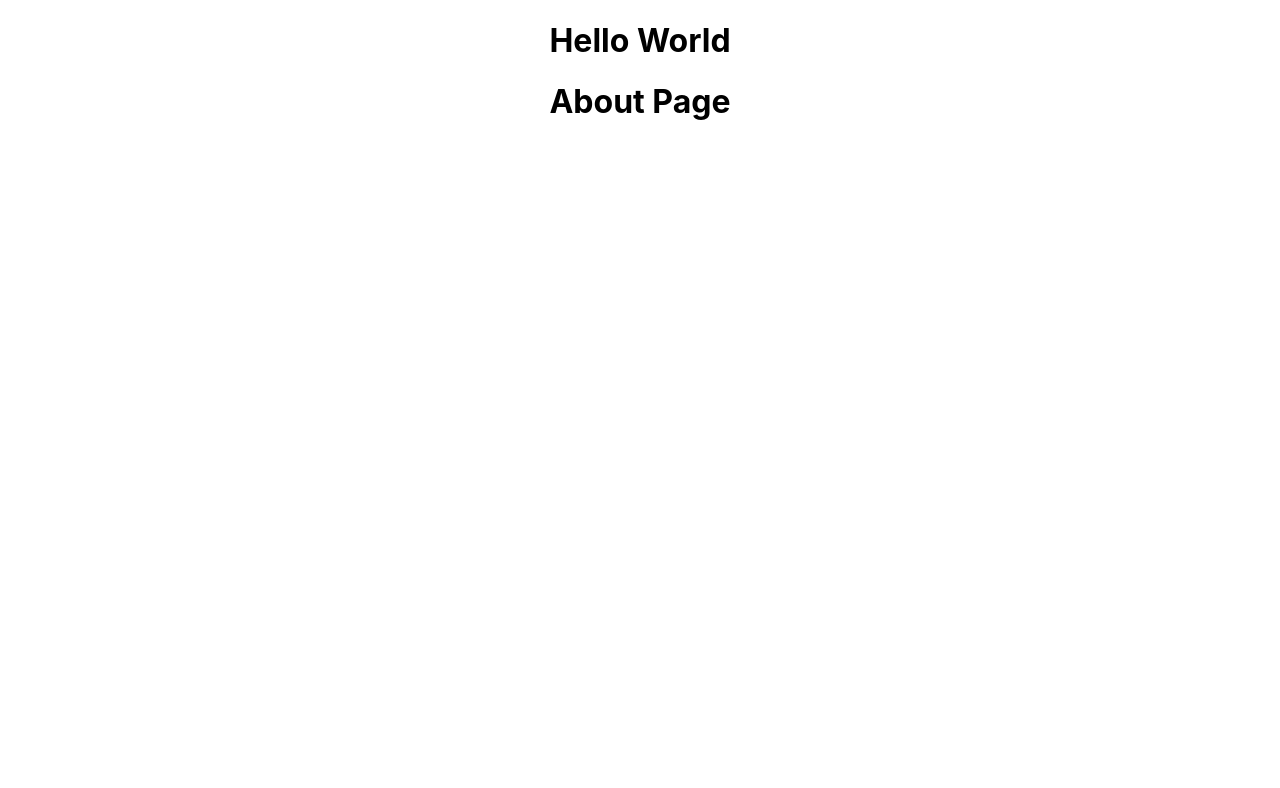
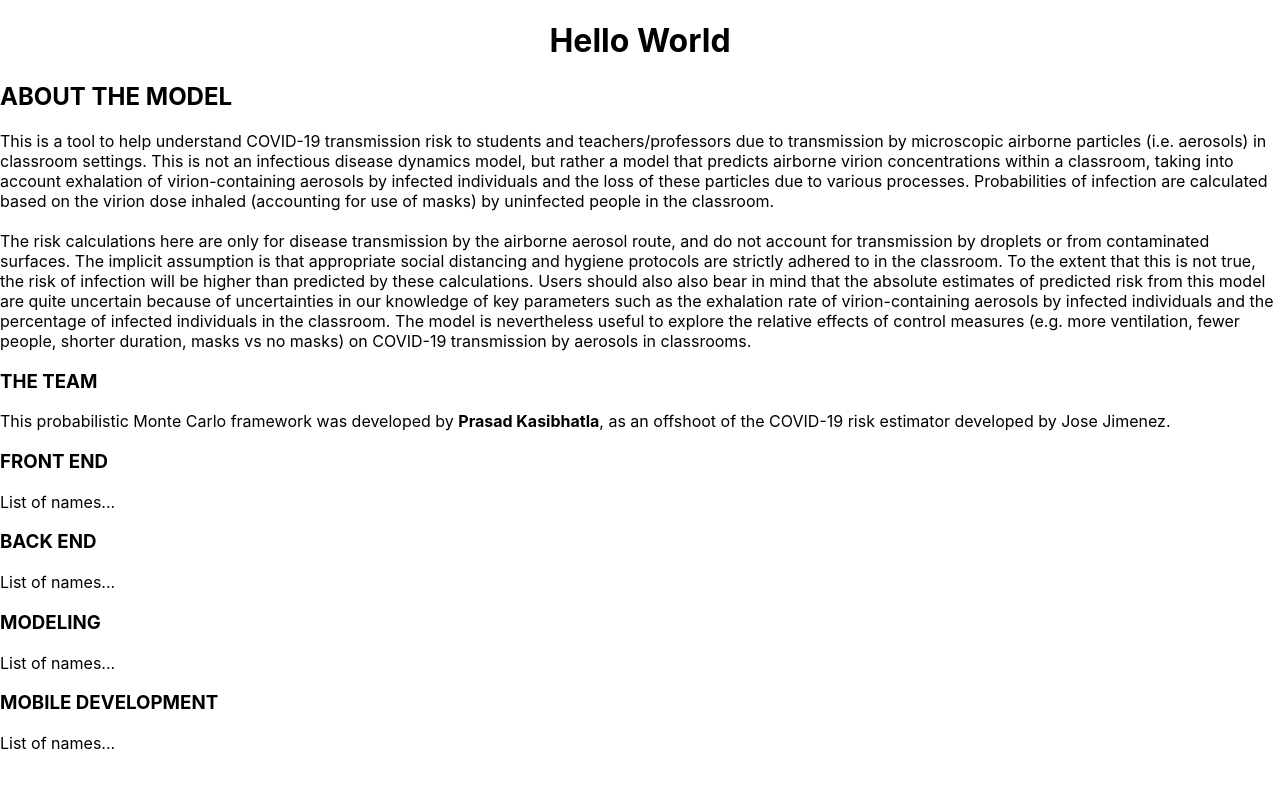
Before and after one commit to ayushgarg-ag/COVID-Risk-Web-App, a React (Create React App) app in the folder covid-frontend/: page /about in a window 1280 px wide. Shown: the top 788 px of the page. Built offline with nearby package versions, Linux system fonts and the light colour scheme.

Commit message:
added about and home pages

```diff
--- /dev/null
+++ b/covid-frontend/src/components/About.css
@@ -0,0 +1,7 @@
+.About{
+    text-align: left;
+}
+
+p{
+    color: black;
+}
--- a/covid-frontend/src/components/About.js
+++ b/covid-frontend/src/components/About.js
@@ -1,11 +1,50 @@
 import React from 'react';
 import '../App.css';
+import './About.css';
 
 function About(){
     return(
-        <div>
-            <h1>About Page</h1>
-        </div>
+        <nav className="About">
+            <div>
+                <h1>ABOUT THE MODEL</h1>
+                <p>
+                    This is a tool to help understand COVID-19 transmission risk to students and teachers/professors
+                    due to transmission by microscopic airborne particles (i.e. aerosols) in classroom settings.
+                    This is not an infectious disease dynamics model, but rather a model that predicts airborne virion
+                    concentrations within a classroom, taking into account exhalation of virion-containing aerosols
+                    by infected individuals and the loss of these particles due to various processes. Probabilities of
+                    infection are calculated based on the virion dose inhaled (accounting for use of masks) by
+                    uninfected people in the classroom.
+                    <br/><br/>
+                    The risk calculations here are only for disease transmission by the airborne aerosol route, and do
+                    not account for transmission by droplets or from contaminated surfaces. The implicit assumption is
+                    that appropriate social distancing and hygiene protocols are strictly adhered to in the classroom.
+                    To the extent that this is not true, the risk of infection will be higher than predicted by these
+                    calculations. Users should also also bear in mind that the absolute estimates of predicted risk from
+                    this model are quite uncertain because of uncertainties in our knowledge of key parameters such as
+                    the exhalation rate of virion-containing aerosols by infected individuals and the percentage of
+                    infected individuals in the classroom. The model is nevertheless useful to explore the relative
+                    effects of control measures (e.g. more ventilation, fewer people, shorter duration, masks vs no
+                    masks) on COVID-19 transmission by aerosols in classrooms.
+                </p>
+            </div>
+            <div>
+                <h3>THE TEAM</h3>
+                <p>
+                    This probabilistic Monte Carlo framework was developed by <strong>Prasad Kasibhatla</strong>, as
+                    an offshoot of the COVID-19 risk estimator developed by Jose Jimenez.
+                    <br/>
+                    <h3>FRONT END</h3>
+                    <p>List of names...</p>
+                    <h3>BACK END</h3>
+                    <p>List of names...</p>
+                    <h3>MODELING</h3>
+                    <p>List of names...</p>
+                    <h3>MOBILE DEVELOPMENT</h3>
+                    <p>List of names...</p>
+                </p>
+            </div>
+        </nav>
     )
 }
 
--- /dev/null
+++ b/covid-frontend/src/components/Home.css
@@ -0,0 +1,7 @@
+.Home{
+    text-align: left;
+}
+
+p{
+    color: black;
+}
--- a/covid-frontend/src/components/Home.js
+++ b/covid-frontend/src/components/Home.js
@@ -1,11 +1,19 @@
 import React from 'react';
 import '../App.css';
+import './Home.css';
 
 function Home(){
     return(
-        <div>
-            <h1>Home Page</h1>
-        </div>
+        <nav className="Home">
+            <h1>COVID-19<br/>EXPOSURE MODEL</h1>
+            <p>
+                This is a tool to help understand COVID-19 transmission risk to students
+                and teachers/professors due to transmission by microscopic airborne particles
+                in classroom settings.
+            </p>
+            <button>CALCULATE</button> <br/>
+            <button>HOW IT WORKS</button>
+        </nav>
     )
 }
 
```
